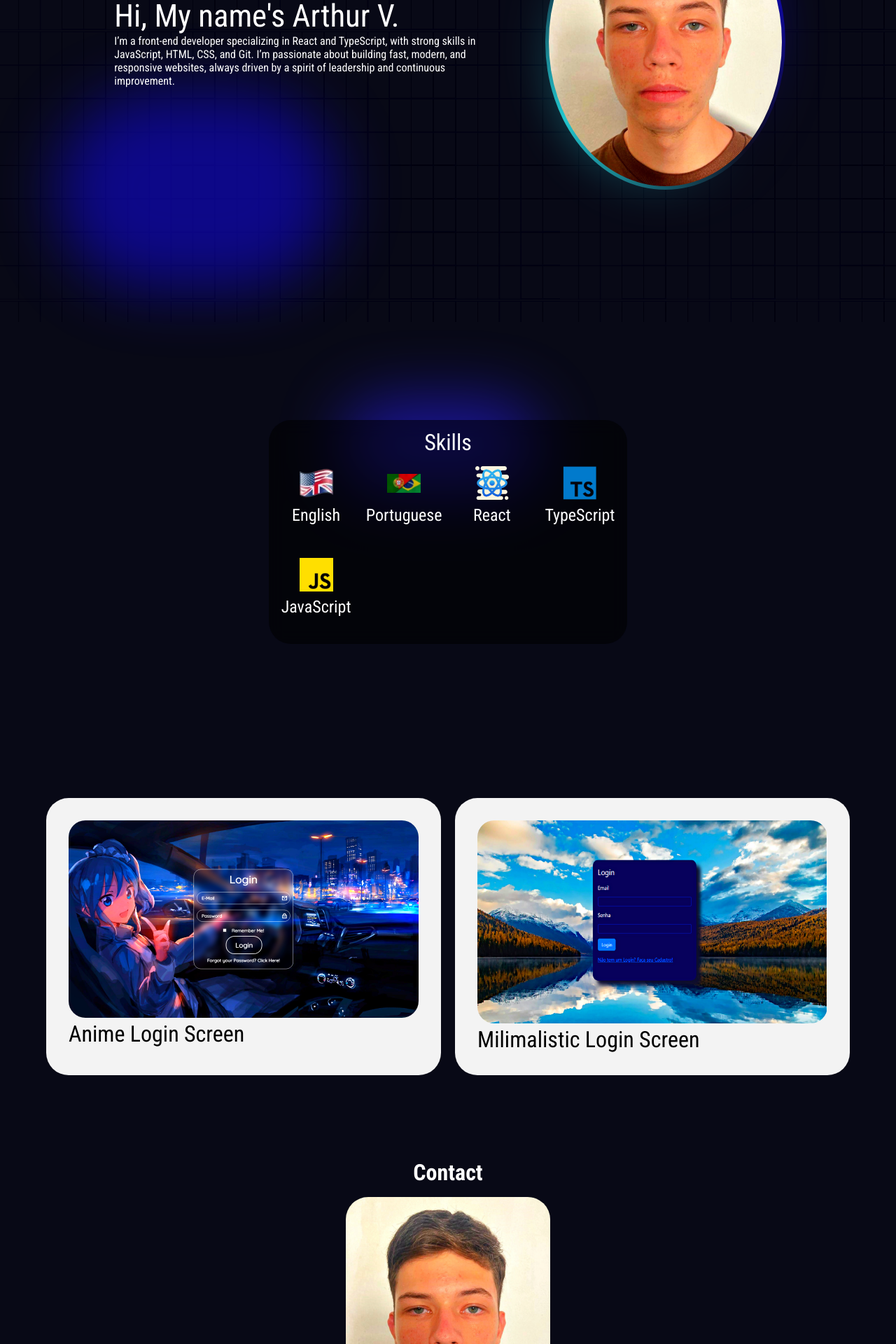
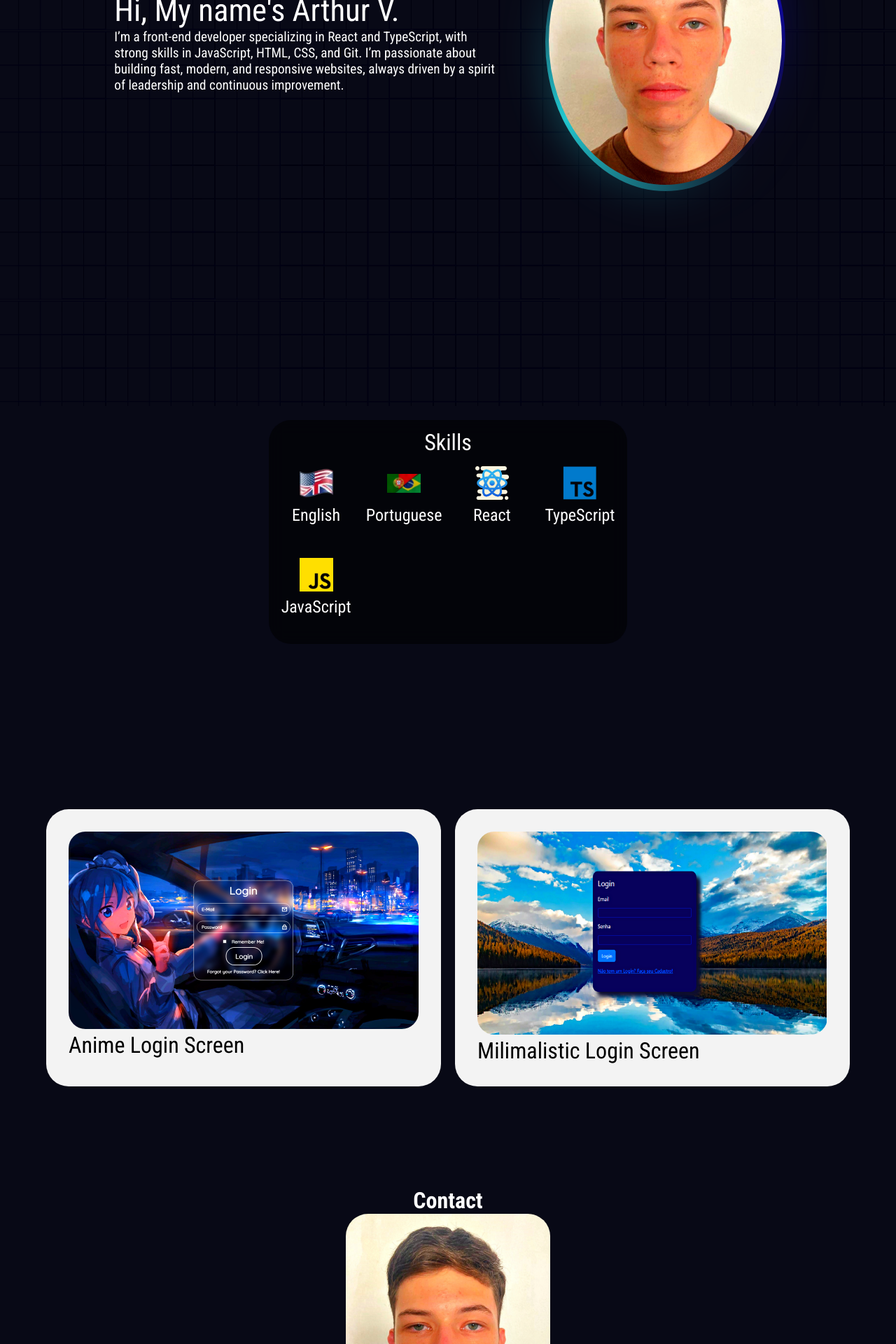
Before and after one commit to TuttaDaWeb/Protfolio-React, a React (Vite) app in the folder portfolio/: page / in a window 1280 px wide. Shown: the part 340-2260 px from the top of the page at 70% size. Built offline with nearby package versions, Linux system fonts and the light colour scheme.

Commit message:
fifth commit

```diff
--- a/portfolio/src/App.tsx
+++ b/portfolio/src/App.tsx
@@ -3,17 +3,32 @@ import Main from './components/mainPart/mainPart'
 import Skills from './components/Skills/skills'
 import Projects from './components/projects/projects'
 import Contact from './components/contact/contact'
+import React, { useRef } from 'react'
 import './App.css'
 
 function App() {
 
+  const homeRef = useRef<HTMLDivElement>(null);
+  const skillsRef = useRef<HTMLDivElement>(null);
+  const projectsRef = useRef<HTMLDivElement>(null)
+  const contactRef = useRef<HTMLDivElement>(null);
+
+  const scrollToSection = (elementRef: React.RefObject<HTMLDivElement | null>) => {
+    elementRef.current?.scrollIntoView({ behavior: "smooth" });
+  };
+
   return (
     <>
-      <NavBar />
-      <Main />
-      <Skills />
-      <Projects />
-      <Contact />
+      <NavBar
+        onHomeClick={() => scrollToSection(homeRef)}
+        onSkillsClick={() => scrollToSection(skillsRef)}
+        onProjectClick={() => scrollToSection(projectsRef)}
+        onContactClick={() => scrollToSection(contactRef)}
+      />
+      <Main refProp={homeRef}/>
+      <Skills refProp={skillsRef}/>
+      <Projects refProp={projectsRef}/>
+      <Contact refProp={contactRef} />
     </>
   )
 }
--- a/portfolio/src/components/Skills/skills.css
+++ b/portfolio/src/components/Skills/skills.css
@@ -13,6 +13,7 @@
     border-radius: 2em;
     backdrop-filter: blur(12px);
     overflow: auto;
+    animation: languageAnimation 0.8s 1;
 }
 .languagesP{
     display: grid;
@@ -34,6 +35,7 @@
     align-items: center;
     justify-content: center;
     gap: 0.5rem;
+    animation: languageAnimation 1.5s 1;
 }
 .languageSS h2{
     color: white;
@@ -43,15 +45,14 @@
     height: 48px;
     object-fit: contain;
 }
-.stain_2{
-    z-index: -1;
-    width: 280px;
-    height: 130px;
-    border-radius: 20rem;
-    background-color: #2219c9;
-    position: absolute;
-    bottom: -15rem;
-    right: 32rem;
-    filter: blur(45px);
-    opacity: 0.7;
+
+@keyframes languageAnimation{
+    0%{
+        opacity: 0;
+        transform: translateX(-500px);
+    }
+    100%{
+        opacity: 1;
+        transform: translateX(0);
+    }
 }
--- a/portfolio/src/components/Skills/skills.tsx
+++ b/portfolio/src/components/Skills/skills.tsx
@@ -6,7 +6,11 @@ import PortugueseIcon from './../../assets/portugueseIcon.webp'
 import { useState } from "react";
 import './skills.css'
 
-function Skills(){
+interface SectionProps {
+    refProp: React.RefObject<HTMLDivElement | null>;
+}
+
+function Skills({refProp}: SectionProps){
     const [language, setLanguage] = useState([
         {skill: "English", icon: EnglishIcon},
         {skill: "Portuguese", icon: PortugueseIcon},
@@ -17,7 +21,7 @@ function Skills(){
 
     return(
         <>
-        <div className="skills">
+        <div ref={refProp} className="skills">
             <div className="languages">
                 <h1>Skills</h1>
                 <div className="languagesP">
@@ -28,7 +32,6 @@ function Skills(){
                 </div>
             </div>
         </div>
-        <div className="stain_2"></div>
         </>
     )
 }
--- a/portfolio/src/components/contact/contact.css
+++ b/portfolio/src/components/contact/contact.css
@@ -8,14 +8,12 @@
 .contact h1{
     color: white;
     font-weight: 700;
-    margin-bottom: 1rem;
 }
 .card{
-    color: rgb(9, 43, 87);
     background-image: url(./../../assets/Profile-Picture.jpg);
     background-size: cover;
     padding: 12.5rem 0rem 0;
-    max-height: 50rem;
+    max-height: min(50rem, 85%);
     border-radius: 2rem;
     overflow: hidden;
     transition: transform .6s ease;
@@ -40,4 +38,30 @@
     font-weight: 600;
     margin-bottom: 12px;
     font-size: 1.6rem;
+    color: rgb(5, 26, 53);
 }
+.card-informations{
+    opacity: 0;
+    transition: opacity 450ms ease-in;
+    transition-delay: 360ms;
+}
+.card:hover .card-informations{
+    opacity: 1;
+}
+
+.phone, .e-mail, .federal-unit{
+    color: rgb(236, 236, 236);
+}
+
+@media(max-width: 884px){
+    .card-content{
+        transform: translateY(0);
+    }
+    .card-informations{
+        opacity: 1;
+    }
+    .card{
+        transform: scale(1.05);
+        margin-top: 1rem;
+    }
+}
--- a/portfolio/src/components/contact/contact.tsx
+++ b/portfolio/src/components/contact/contact.tsx
@@ -1,9 +1,13 @@
 import './contact.css'
 
-function Contact(){
+interface SectionProps {
+    refProp: React.RefObject<HTMLDivElement | null>;
+}
+
+function Contact({refProp}: SectionProps){
     return(
         <>
-        <div className="contact">
+        <div ref={refProp} className="contact">
             <h1>Contact</h1>
             <div className="card">
                 <div className="card-content">
--- a/portfolio/src/components/mainPart/mainPart.css
+++ b/portfolio/src/components/mainPart/mainPart.css
@@ -12,9 +12,10 @@
 }
 .img{
     width: min(332.8px, 80%);
-    height: min(412px, 75%);
+    height: auto;
     position: relative;
     z-index: 0;
+    animation: first-anim 1s 1;
 }
 .img img{
     width: 100%;
@@ -23,12 +24,13 @@
 }
 .name{
     width: min(550px, 85%);
+    animation: second-anim 0.5s 1;
 }
 .name h2{
     font-size: 2.8rem;
 }
 .desc p{
-    font-size: 1rem;
+    font-size: clamp(0.8rem, 3vw, 1.2rem);
 }
 .img::after, .img::before{
     content: '';
@@ -54,24 +56,38 @@
     background: url('./../../assets/grid.webp'), #080916;
     background-blend-mode: multiply;
     width: 100%;
-    height: 100vh;
+    height: 115vh;
     position: absolute;
     top: 0px;
 }
-.stain{
-    z-index: -1;
-    width: 400px;
-    height: 280px;
-    border-radius: 20rem;
-    background-color: #1008b9;
-    position: absolute;
-    right: 50rem;
-    bottom: 3rem;
-    filter: blur(45px);
-    opacity: 0.7;
+
+@keyframes second-anim{
+    0%{
+        opacity: 0;
+        transform: translateX(-100px);
+    }
+    100%{
+        opacity: 1;
+        transform: translateX(0);
+    }
+}
+
+
+@keyframes first-anim{
+    0%{
+        opacity: 0;
+        transform: translateX(80px);
+        filter: blur(10px);
+    }
+    100%{
+        opacity: 1;
+        transform: translateX(0);
+        filter: blur(0);
+    }
 }
 @media(max-width: 887px){
     .main{
+        height: 120vh;
         flex-direction: column;
     }
     .stain{
@@ -80,6 +96,9 @@
     }
     .name{
         width: min(350px, 85%);
+    }
+    .name h2{
+        font-size: clamp(1.8rem, 5vw, 12rem);
     }
 }
 @media(max-width: 328px){
--- a/portfolio/src/components/mainPart/mainPart.tsx
+++ b/portfolio/src/components/mainPart/mainPart.tsx
@@ -1,13 +1,17 @@
 import Picture from './../../assets/Profile-Picture.jpg'
 import './mainPart.css'
 
-function Main(){
+interface SectionProps {
+    refProp: React.RefObject<HTMLDivElement | null>;
+}
+
+function Main({refProp}: SectionProps){
 
     const name = 'Arthur V.'
 
     return(
         <>
-        <main className='main'>
+        <main ref={refProp} id='main' className='main'>
             <div className="img">
                 <img src={Picture} alt=""/>
             </div>
@@ -19,7 +23,6 @@ function Main(){
             </div>
         </main>
         <div className="grid"></div>
-        <div className="stain"></div>
         </>
     )
 }
--- a/portfolio/src/components/navbar/navBar.tsx
+++ b/portfolio/src/components/navbar/navBar.tsx
@@ -1,7 +1,14 @@
 import { useState } from 'react';
 import  './navBar.css'
 
-function NavBar(){
+interface NavbarProps {
+    onHomeClick: () => void;
+    onSkillsClick: () => void;
+    onProjectClick: () => void;
+    onContactClick: () => void;
+}
+
+function NavBar({onHomeClick, onSkillsClick, onProjectClick, onContactClick}: NavbarProps){
 
     const [toggle, useToggle] = useState<boolean>(false)
     const [isClosing, setClosing] = useState(false)
@@ -29,10 +36,10 @@ function NavBar(){
                 <div className="menu_space">
                     <div className="close-part2" onClick={handletoggle}><i className="ri-close-line"></i></div>
                     <div className="buttons-space">
-                        <a href="#">Home</a>
-                        <a href="#">Skills</a>
-                        <a href="#">Projects</a>
-                        <a href="#">Contact</a>
+                        <a onClick={onHomeClick}>Home</a>
+                        <a onClick={onSkillsClick}>Skills</a>
+                        <a onClick={onProjectClick}>Projects</a>
+                        <a onClick={onContactClick}>Contact</a>
                     </div>
                     <div className="social-networks">
                         <div className="linkedin"><i className="ri-linkedin-box-fill"></i></div>
--- a/portfolio/src/components/projects/projects.css
+++ b/portfolio/src/components/projects/projects.css
@@ -4,12 +4,15 @@
     flex-wrap: wrap;
     gap: 20px;
     justify-content: center;
+    padding: 1em;
+    overflow: hidden;
 }
 .project-portfolio{
     background-color: rgb(243, 243, 243);
     padding: min(2em, 4%);
     border-radius: 2rem;
     gap: 1.5rem;
+    animation: projectAnimation 1.1s 1;
 }
 .project-portfolio img{
     border-radius: 1.5rem;
@@ -17,5 +20,20 @@
     height: auto;
 }
 .project-portfolio h2{
-    font-size: 2rem;
+    font-size: min(6vw, 2rem);
 }
+@media(max-width: 334px){
+    .project-portfolio, .project-portfolio img{
+        border-radius: 1rem;
+    }
+}
+@keyframes projectAnimation{
+    0%{
+        transform: translateX(500px);
+        filter: blur(12px);
+    }
+    100%{
+        transform: translateX(0);
+        filter: blur(0);
+    }
+}
--- a/portfolio/src/components/projects/projects.tsx
+++ b/portfolio/src/components/projects/projects.tsx
@@ -3,7 +3,11 @@ import Project1 from './../../assets/anime.png'
 import Project2 from './../../assets/login screen.png'
 import './projects.css'
 
-function Projects(){
+interface SectionProps {
+    refProp: React.RefObject<HTMLDivElement | null>;
+}
+
+function Projects({refProp}: SectionProps){
 
     const [projects, setProjects] = useState([
         {project: "Anime Login Screen", image: Project1},
@@ -12,7 +16,7 @@ function Projects(){
 
     return(
         <>
-        <div className="projects-container">
+        <div ref={refProp} className="projects-container">
             {projects.map((project) => (<div className='project-portfolio' key={project.project}>
                 <img src={project.image} alt={project.image} />
                 <h2>{project.project}</h2>
```
